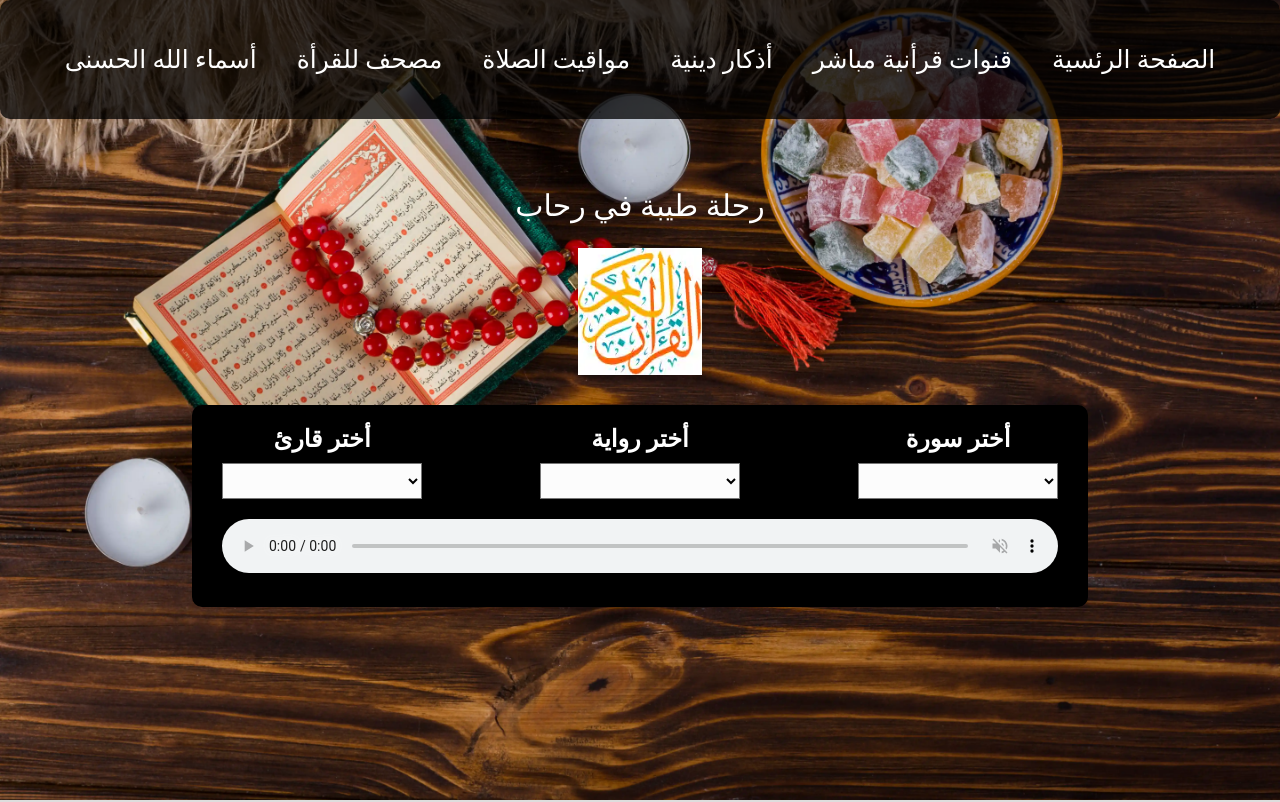
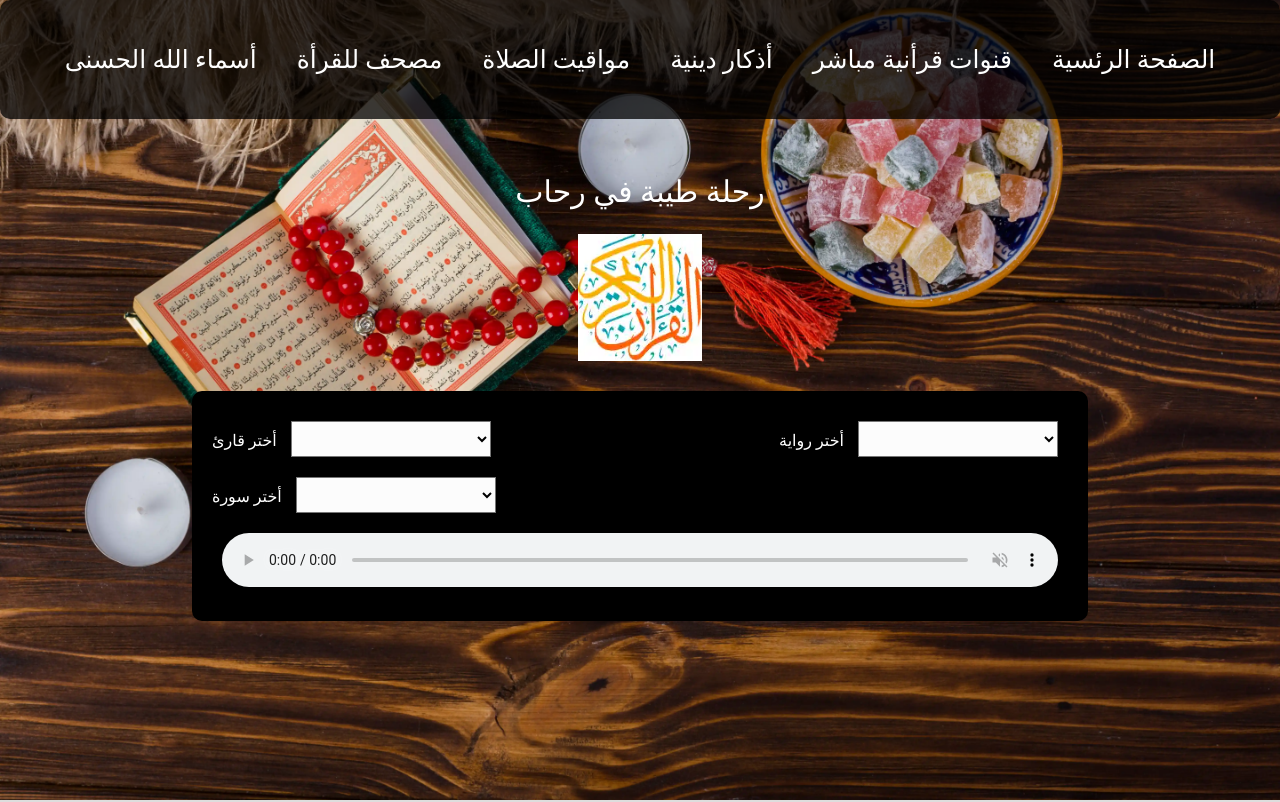
Before and after one commit to moham60/Quran, a plain HTML site: page index.html in a window 1280 px wide. Shown: the top 802 px of the page. Drawn offline with nearby package versions, Linux system fonts and the light colour scheme; no server answers.

Commit message:
Update index.html

```diff
--- a/index.html
+++ b/index.html
@@ -37,16 +37,16 @@
       </div>
       <div class="container">
         <div class="selct">
-          <h4>أختر قارئ</h4>
+          <label for="chooseReciters">أختر قارئ</label>
           <select name="" id="chooseReciters"></select>
         </div>
 
         <div class="selct">
-          <h4>أختر رواية</h4>
+          <label for="chooseMoshef">أختر رواية</label>
           <select name="" id="chooseMoshef"></select>
         </div>
         <div class="selct">
-          <h4>أختر سورة</h4>
+          <label for="chooseSura">أختر سورة</label>
           <select name="" id="chooseSura"></select>
         </div>
         <div class="audio">
```
